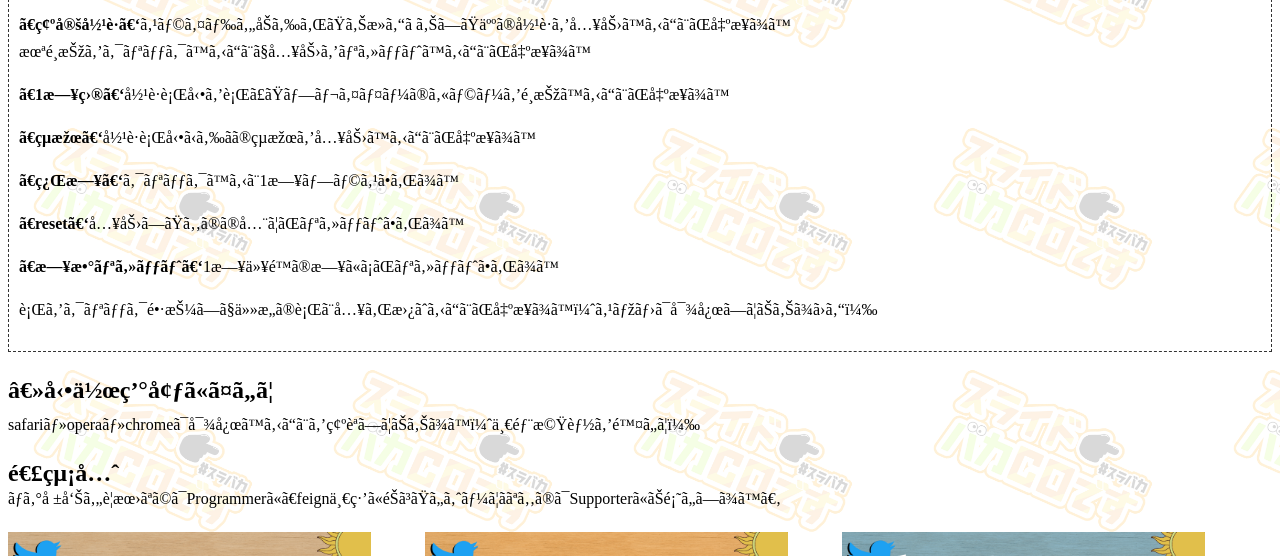
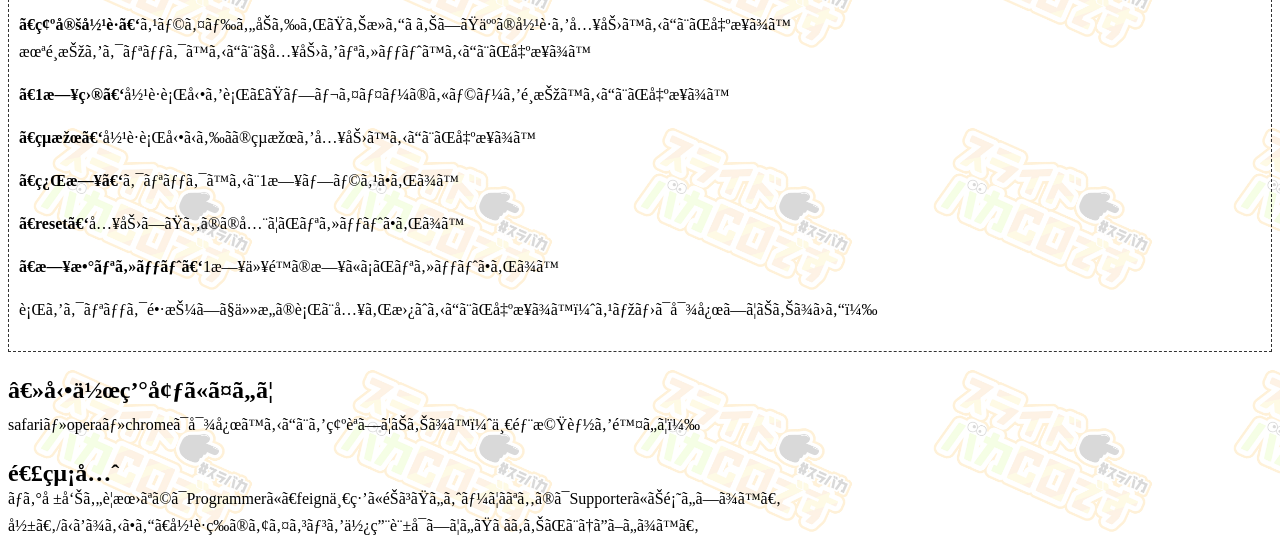
Before and after one commit to HomareUsami/FeignTest.github.io, a plain HTML site: page index.html in a window 1280 px wide. Shown: the part 885-1441 px from the top of the page. Drawn offline with Linux system fonts and the light colour scheme; files whose address does not match are found by name.

Commit message:
index対応

```diff
--- a/index.html
+++ b/index.html
@@ -77,6 +77,7 @@
 		<h2 style="margin-bottom: 0px;">連絡先</h2>
 		<div style="display: inline-block;">
 			<p style="margin: 0px;">バグ報告や要望などはProgrammerに、feign一緒に遊びたいよーてきなものはSupporterにお願いします。</p>
+			<p  style="margin: 0px;">影。/かげまるさん、役職等のアイコンを使用許可していただきありがとうございます。</p>
 			<br>
 			<a href="https://twitter.com/usami_homare"><img src="image/contact/programmer.png"
 					style="display: inline-block; width: auto;height: 100px;"></a>
```
